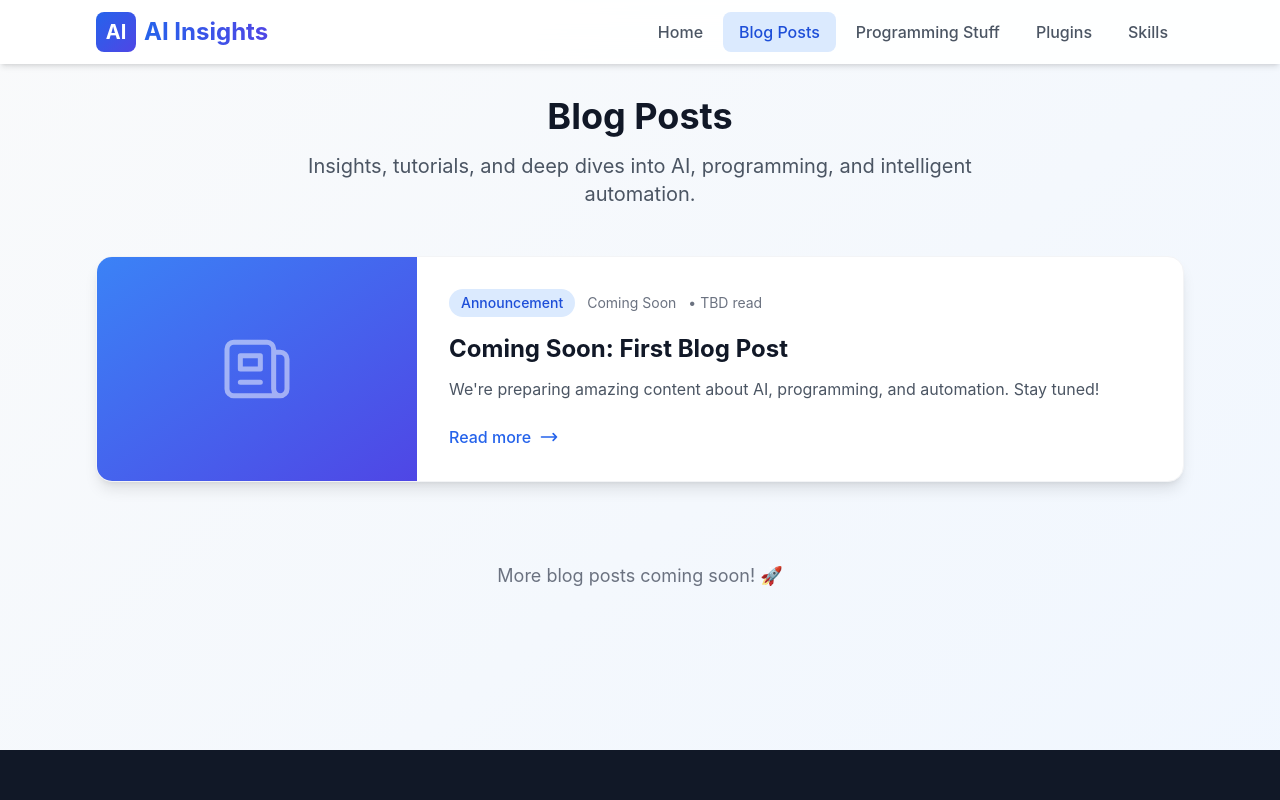
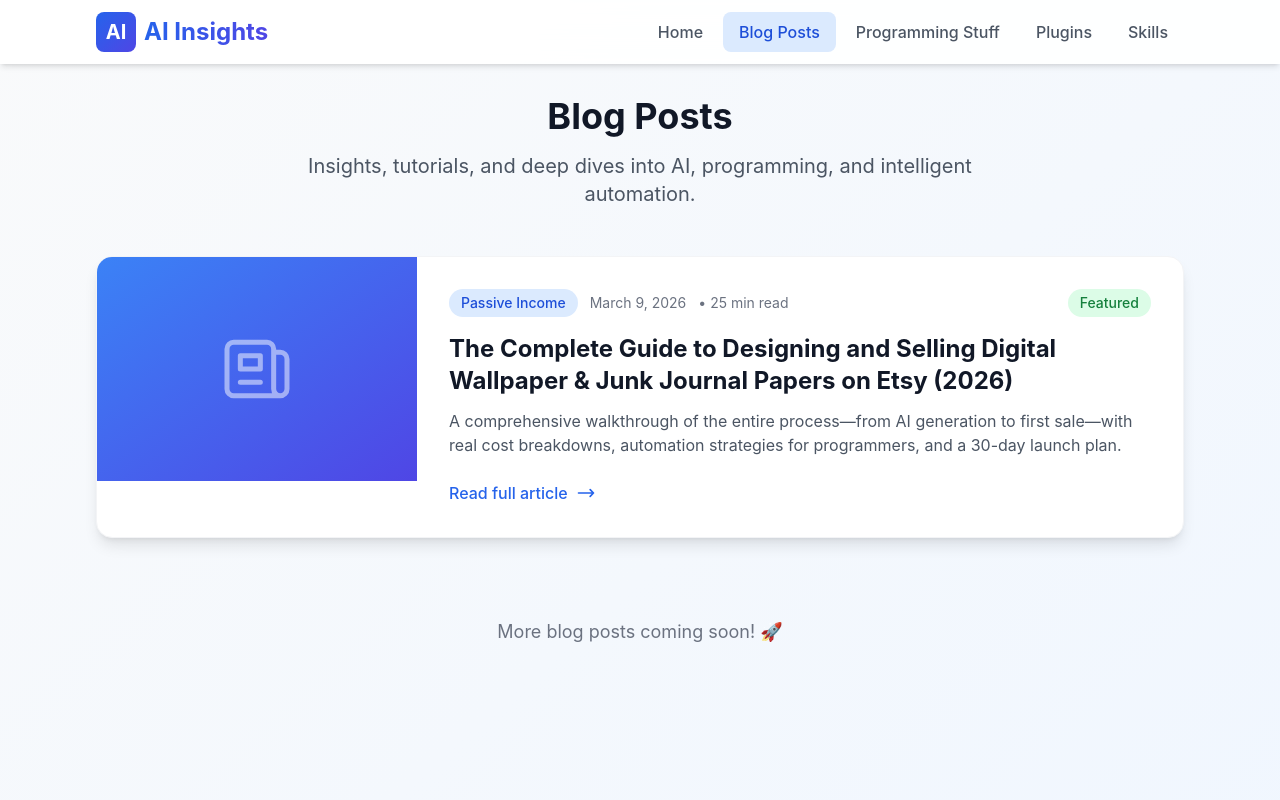
Before and after one commit to FreddyAITest/WebsiteLib, a React (Vite) app: page /blog-posts in a window 1280 px wide. Shown: the top 800 px of the page. Built offline with nearby package versions, Linux system fonts and the light colour scheme.

Commit message:
Update: Add blog post link to Blog Posts listing page

```diff
--- a/src/pages/BlogPosts.jsx
+++ b/src/pages/BlogPosts.jsx
@@ -1,14 +1,17 @@
 import React from 'react'
+import { Link } from 'react-router-dom'
 
 function BlogPosts() {
   const posts = [
     {
       id: 1,
-      title: 'Coming Soon: First Blog Post',
-      excerpt: 'We\'re preparing amazing content about AI, programming, and automation. Stay tuned!',
-      date: 'Coming Soon',
-      category: 'Announcement',
-      readTime: 'TBD',
+      slug: 'digital-wallpaper-etsy-guide',
+      title: 'The Complete Guide to Designing and Selling Digital Wallpaper & Junk Journal Papers on Etsy (2026)',
+      excerpt: 'A comprehensive walkthrough of the entire process—from AI generation to first sale—with real cost breakdowns, automation strategies for programmers, and a 30-day launch plan.',
+      date: 'March 9, 2026',
+      category: 'Passive Income',
+      readTime: '25 min read',
+      featured: true,
     },
   ]
 
@@ -27,6 +30,7 @@ function BlogPosts() {
             key={post.id}
             className="bg-white rounded-2xl shadow-lg overflow-hidden border border-gray-100 hover:shadow-xl transition-shadow"
           >
+            <Link to={`/blog/${post.slug}`} className="block">
               <div className="md:flex">
                 <div className="md:flex-shrink-0">
                   <div className="h-48 md:h-56 md:w-80 bg-gradient-to-br from-blue-500 to-indigo-600 flex items-center justify-center">
@@ -41,23 +45,28 @@ function BlogPosts() {
                       {post.category}
                     </span>
                     <span className="text-gray-500 text-sm">{post.date}</span>
-                  <span className="text-gray-500 text-sm">• {post.readTime} read</span>
+                    <span className="text-gray-500 text-sm">• {post.readTime}</span>
+                    {post.featured && (
+                      <span className="px-3 py-1 bg-green-100 text-green-700 rounded-full text-sm font-medium ml-auto">
+                        Featured
+                      </span>
+                    )}
                   </div>
                   <h2 className="text-2xl font-bold text-gray-900 mb-3">{post.title}</h2>
                   <p className="text-gray-600 mb-6">{post.excerpt}</p>
-                <button className="text-blue-600 hover:text-blue-700 font-medium inline-flex items-center">
-                  Read more
+                  <div className="flex items-center text-blue-600 hover:text-blue-700 font-medium">
+                    Read full article
                     <svg className="w-5 h-5 ml-2" fill="none" stroke="currentColor" viewBox="0 0 24 24">
                       <path strokeLinecap="round" strokeLinejoin="round" strokeWidth={2} d="M17 8l4 4m0 0l-4 4m4-4H3" />
                     </svg>
-                </button>
                   </div>
                 </div>
+              </div>
+            </Link>
           </article>
         ))}
       </div>
 
-      {/* Empty State Message */}
       <div className="text-center py-12">
         <p className="text-gray-500 text-lg">
           More blog posts coming soon! 🚀
```
Lines whose indentation alone changed are shown as unchanged.
